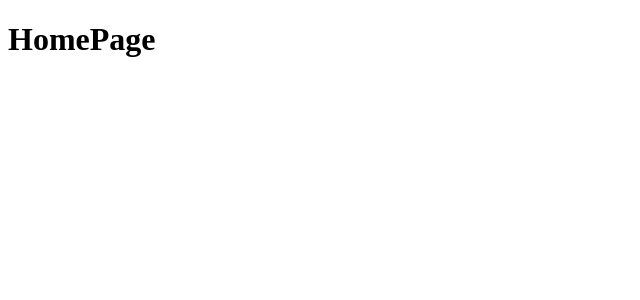
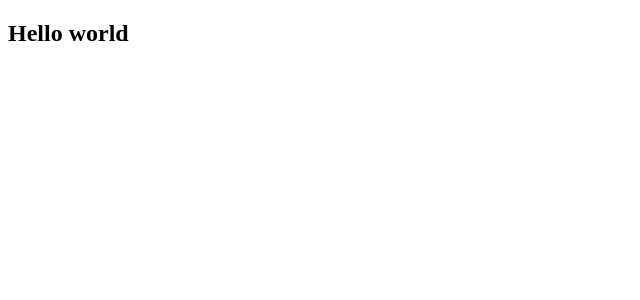
Before and after one commit to sahedalways/React---Portfolio-App-, a React (Create React App) app: page / in a window 1280 px wide. Shown: the top 300 px of the page, without its empty margins (0-640 px from the left). Built offline with nearby package versions, Linux system fonts and the light colour scheme.

Commit message:
commit please

```diff
--- a/public/index.html
+++ b/public/index.html
@@ -2,42 +2,10 @@
 <html lang="en">
   <head>
     <meta charset="utf-8" />
-    <link rel="icon" href="%PUBLIC_URL%/favicon.ico" />
-    <meta name="viewport" content="width=device-width, initial-scale=1" />
-    <meta name="theme-color" content="#000000" />
-    <meta
-      name="description"
-      content="Web site created using create-react-app"
-    />
-    <link rel="apple-touch-icon" href="%PUBLIC_URL%/logo192.png" />
-    <!--
-      manifest.json provides metadata used when your web app is installed on a
-      user's mobile device or desktop. See https://developers.google.com/web/fundamentals/web-app-manifest/
-    -->
-    <link rel="manifest" href="%PUBLIC_URL%/manifest.json" />
-    <!--
-      Notice the use of %PUBLIC_URL% in the tags above.
-      It will be replaced with the URL of the `public` folder during the build.
-      Only files inside the `public` folder can be referenced from the HTML.
 
-      Unlike "/favicon.ico" or "favicon.ico", "%PUBLIC_URL%/favicon.ico" will
-      work correctly both with client-side routing and a non-root public URL.
-      Learn how to configure a non-root public URL by running `npm run build`.
-    -->
     <title>React App</title>
   </head>
   <body>
-    <noscript>You need to enable JavaScript to run this app.</noscript>
     <div id="root"></div>
-    <!--
-      This HTML file is a template.
-      If you open it directly in the browser, you will see an empty page.
-
-      You can add webfonts, meta tags, or analytics to this file.
-      The build step will place the bundled scripts into the <body> tag.
-
-      To begin the development, run `npm start` or `yarn start`.
-      To create a production bundle, use `npm run build` or `yarn build`.
-    -->
   </body>
 </html>
--- a/src/App.js
+++ b/src/App.js
@@ -1,11 +1,8 @@
-import React from "react";
-import CONDITIONAL_RENDERING from "./CONDITIONAL_RENDERING/index"
-
 function App() {
   return (
-   <div>
-<CONDITIONAL_RENDERING />
-   </div>
+    <div>
+      <h2>Hello world</h2>
+    </div>
   );
 }
 
--- a/src/CONDITIONAL_RENDERING/Home.js
+++ /dev/null
@@ -1,11 +0,0 @@
-import React from 'react'
-
-export default function HOME() {
-  return (
-    <div>
-        <h1>
-            HomePage
-        </h1>
-    </div>
-  )
-}
--- a/src/CONDITIONAL_RENDERING/LogIn.js
+++ /dev/null
@@ -1,11 +0,0 @@
-import React from 'react'
-
-export default function LogIn() {
-  return (
-    <div>
-        <h1>
-            LogIn Page
-        </h1>
-    </div>
-  )
-}
--- a/src/CONDITIONAL_RENDERING/index.js
+++ /dev/null
@@ -1,32 +0,0 @@
-import React, { Component } from 'react';
-import Home from "./Home";
-import LogIn from './LogIn';
-
-
-class CONDITIONAL_RENDERING extends Component {
-
-constructor(props) {
-  super(props)
-
-  this.state = {
-     isLoggedIn : true
-  }
-}
-
-
-  render() {
-const {isLoggedIn} = this.state;
-let element;
-
-element = isLoggedIn ? <Home /> : <LogIn />
-return(
-  <div>
-    {element}
-  </div>
-)
-
-  }
-}
-
-
-export default CONDITIONAL_RENDERING ;
```
Also changed, not shown: src/index.js (line endings or trailing spaces).
